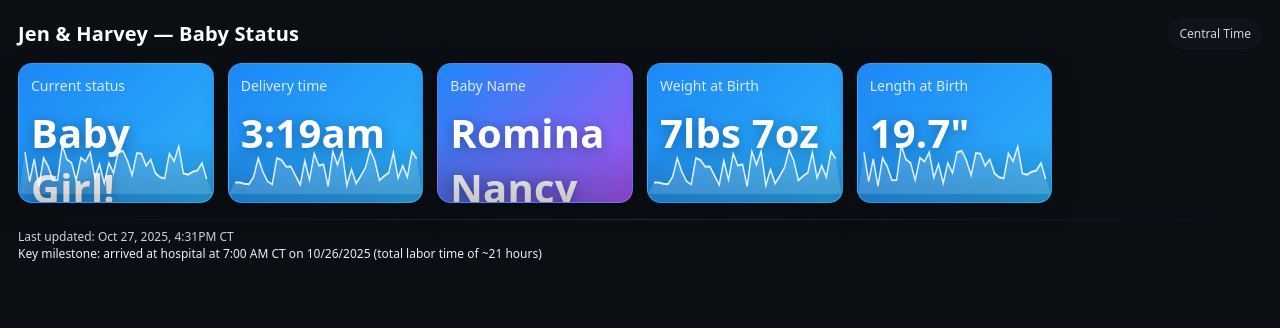
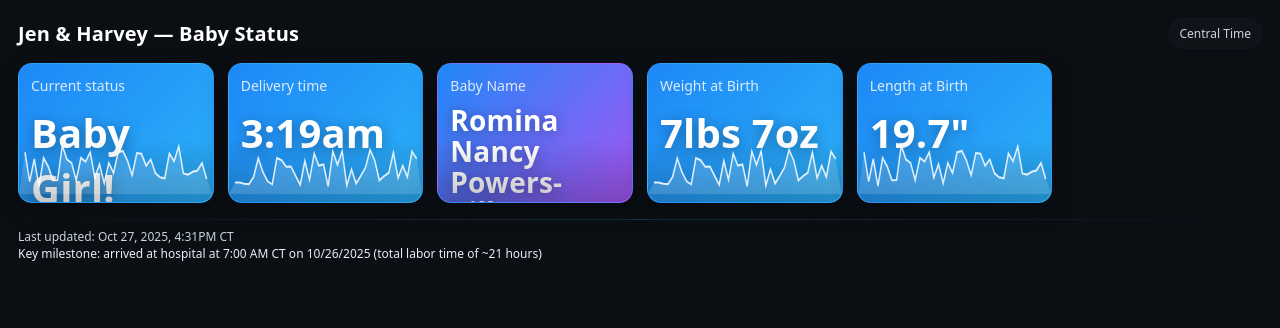
Before and after one commit to 09jvilla/jen-harvey-baby, a plain HTML site: page index.html in a window 1280 px wide. Drawn offline with Linux system fonts and the light colour scheme.

Commit message:
Update index.html
name formatting polish

```diff
--- a/index.html
+++ b/index.html
@@ -58,6 +58,12 @@ body{
   margin-top:10px;
   font-size:40px;font-weight:800;letter-spacing:.2px;
   text-shadow:0 2px 14px rgba(0,0,0,.35);
+}
+section[aria-label="Baby Name"] .card-value{
+  font-size: clamp(18px, 3.2vw, 28px); /* scales down on small screens */
+  line-height: 1.1;
+  word-break: break-word;              /* allows wrap on hyphenated/long words */
+  text-wrap: balance;                  /* nicer multi-line wrapping (modern browsers) */
 }
 .card-spark{
   position:absolute;left:0;right:0;bottom:0;height:64px;
```
